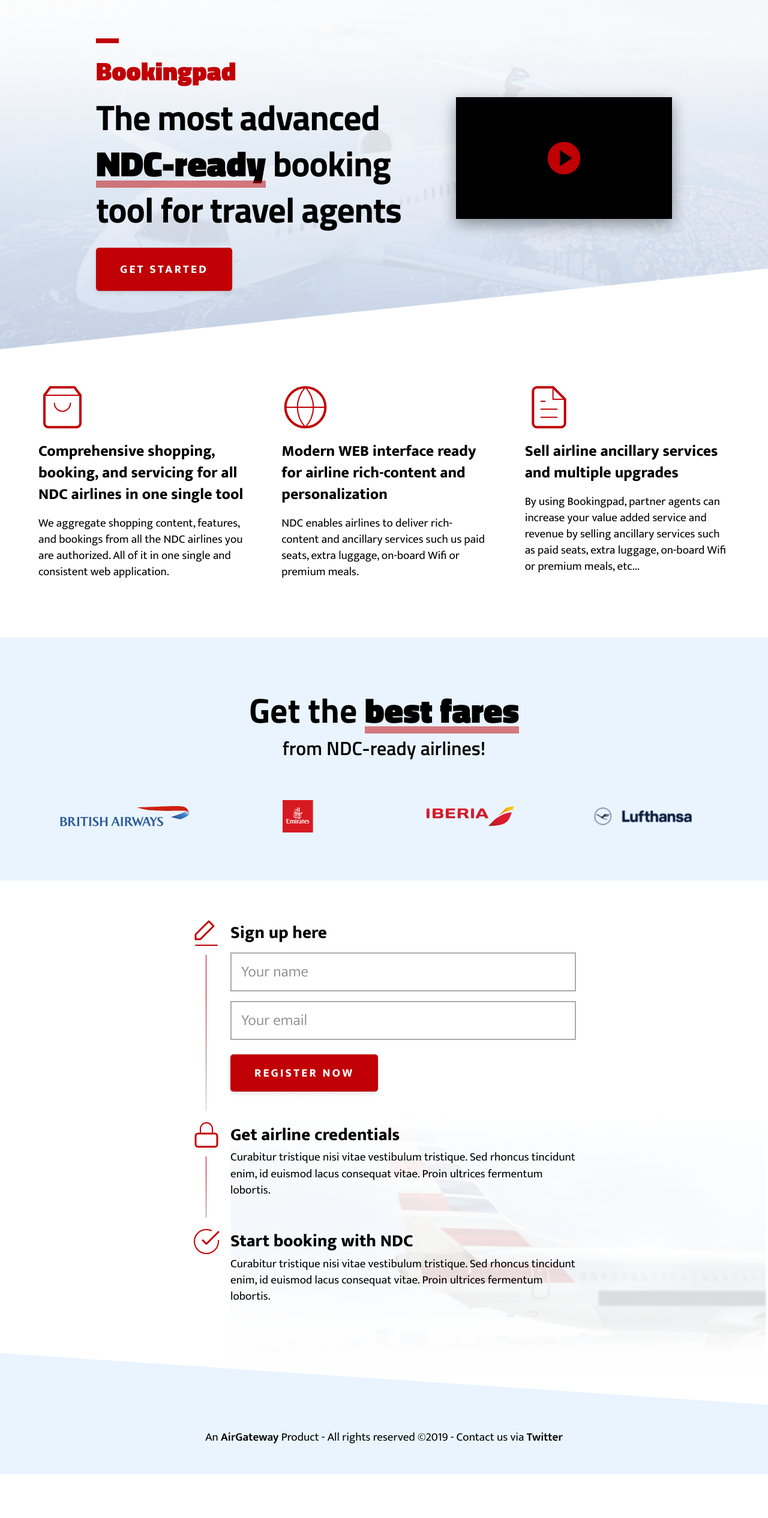
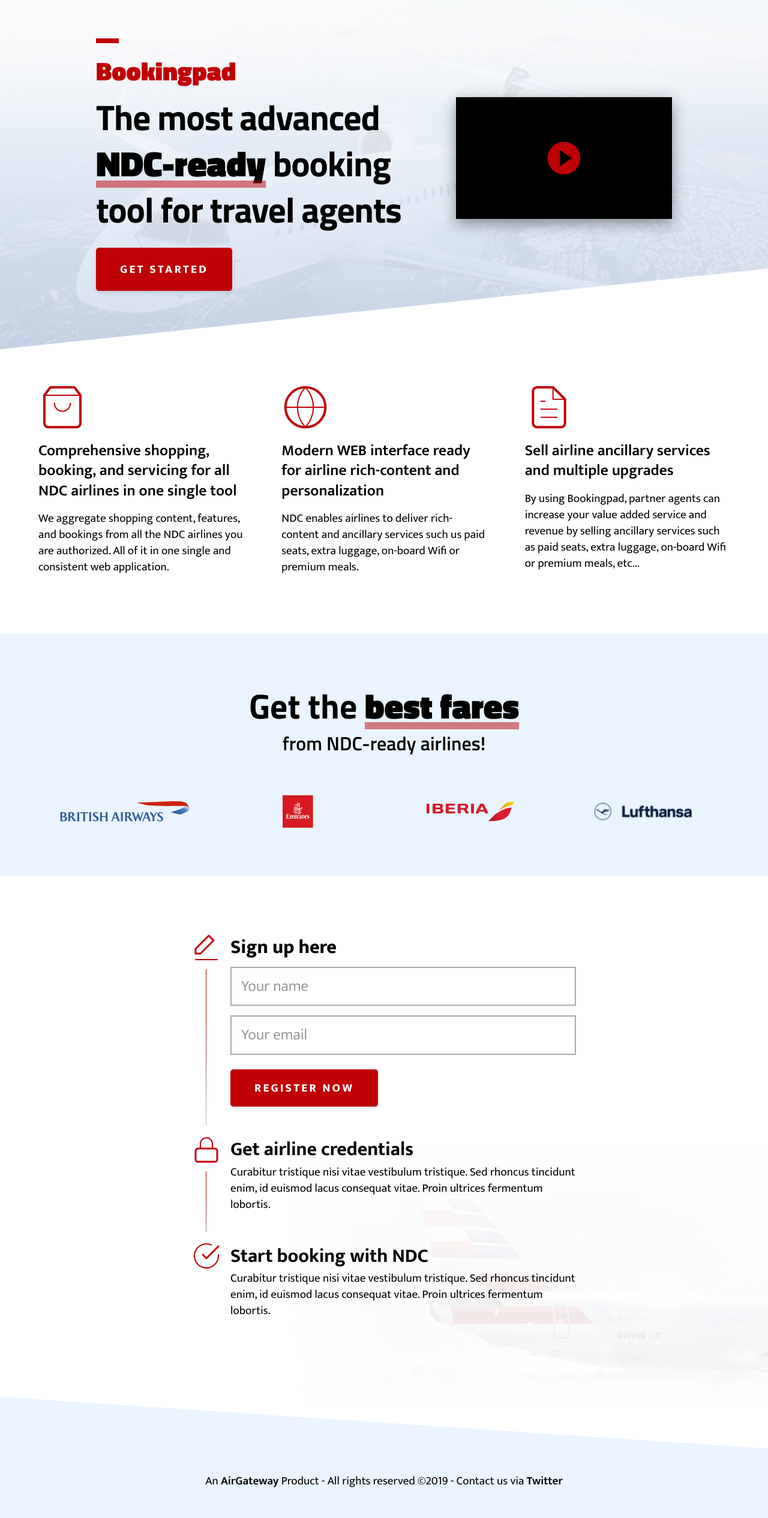
Before and after one commit to tripsimian-labs/bookingpad-web, a Jekyll site: the page built from index.md, in a window 1280 px wide. Shown: the whole page at 60% size. Built offline with Jekyll 4.4.1, drawn with Linux system fonts in a browser that asks for light colours; before the commit the page ends 2458 px from its top, so only the background shows below that.

Commit message:
Improve headlines typography and optimized background bottom image

```diff
--- a/_layouts/main.html
+++ b/_layouts/main.html
@@ -199,7 +199,7 @@
               <path d="M28 4L36 12L14 34H6V26L28 4Z" stroke="#C00005" stroke-width="3" stroke-linecap="round" stroke-linejoin="round"/>
               <path d="M6 44H42" stroke="#C00005" stroke-width="2" stroke-linecap="round" stroke-linejoin="round"/>
             </svg>
-            <h3>Sign up here</h3>
+            <h3 class="fw8">Sign up here</h3>
           </div>
           <form name="contact" method="POST" data-netlify="true">
             <p>
@@ -219,7 +219,7 @@
               <path d="M38 22H10C7.79086 22 6 23.7909 6 26V40C6 42.2091 7.79086 44 10 44H38C40.2091 44 42 42.2091 42 40V26C42 23.7909 40.2091 22 38 22Z" stroke="#C00005" stroke-width="3" stroke-linecap="round" stroke-linejoin="round"/>
               <path d="M14 22V14C14 11.3478 15.0536 8.8043 16.929 6.92893C18.8043 5.05357 21.3479 4 24 4C26.6522 4 29.1957 5.05357 31.0711 6.92893C32.9465 8.8043 34 11.3478 34 14V22" stroke="#C00005" stroke-width="2" stroke-linecap="round" stroke-linejoin="round"/>
             </svg>
-            <h3>Get airline credentials</h3>
+            <h3 class="fw7">Get airline credentials</h3>
           </div>
           <p>
             Curabitur tristique nisi vitae vestibulum tristique. Sed rhoncus
@@ -233,7 +233,7 @@
               <path d="M44 22.16V24C43.9975 28.3128 42.6009 32.5093 40.0186 35.9636C37.4363 39.4179 33.8065 41.9449 29.6707 43.1678C25.5348 44.3906 21.1145 44.2438 17.0689 42.7491C13.0233 41.2545 9.56925 38.4922 7.22186 34.8741C4.87447 31.256 3.75952 26.9761 4.04329 22.6726C4.32706 18.3691 5.99435 14.2726 8.7965 10.9941C11.5986 7.71561 15.3855 5.43074 19.5923 4.48026C23.7991 3.52979 28.2005 3.96465 32.14 5.71997" stroke="#C00005" stroke-width="2" stroke-linecap="round" stroke-linejoin="round"/>
               <path d="M44 8L24 28.02L18 22.02" stroke="#C00005" stroke-width="3" stroke-linecap="round" stroke-linejoin="round"/>
             </svg>
-            <h3>Start booking with NDC</h3>
+            <h3 class="fw7">Start booking with NDC</h3>
           </div>
           <p>
             Curabitur tristique nisi vitae vestibulum tristique. Sed rhoncus
--- a/_sass/layout.scss
+++ b/_sass/layout.scss
@@ -206,8 +206,8 @@
 
   h3 {
     font-size: 1.6rem;
-    font-weight: 800;
-    line-height: 1.4;
+    font-weight: 600;
+    line-height: 1.3;
     margin: 0.5rem 0 1rem;
   }
 }
@@ -369,16 +369,16 @@
 }
 
 .get-started {
-  padding: 4rem 3rem;
-  margin-bottom: 4rem;
-  background-image: url(/assets/images/bg-image-bottom.png);
+  padding: 6rem 3rem;
+  margin-bottom: 5rem;
+  background-image: url(/assets/images/bg-image-bottom.jpg);
   background-repeat: no-repeat;
-  background-size: 70%;
+  background-size: 64%;
   background-position: right bottom;
 
   h3 {
-    font-size: 1.8rem;
-    font-weight: 800;
+    font-size: 2rem;
+    letter-spacing: -.01rem;
   }
   svg {
     margin-right: 1rem;
```
Also changed, not shown: assets/images/bg-image-bottom.jpg (added).
